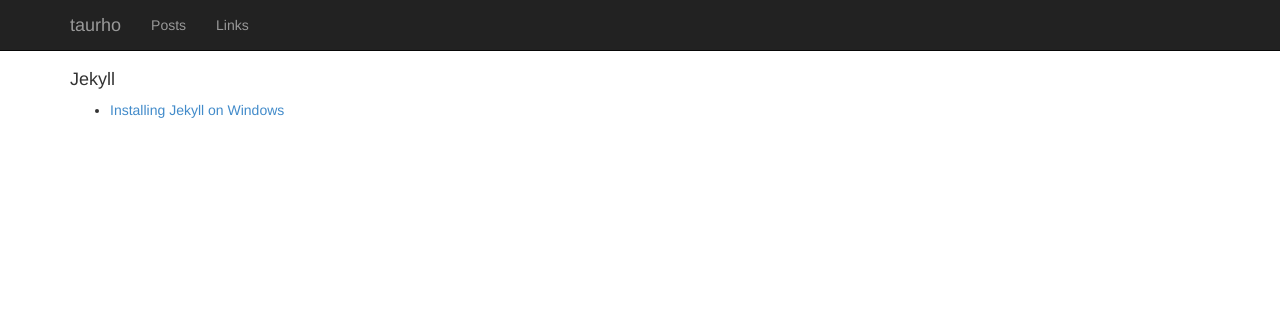
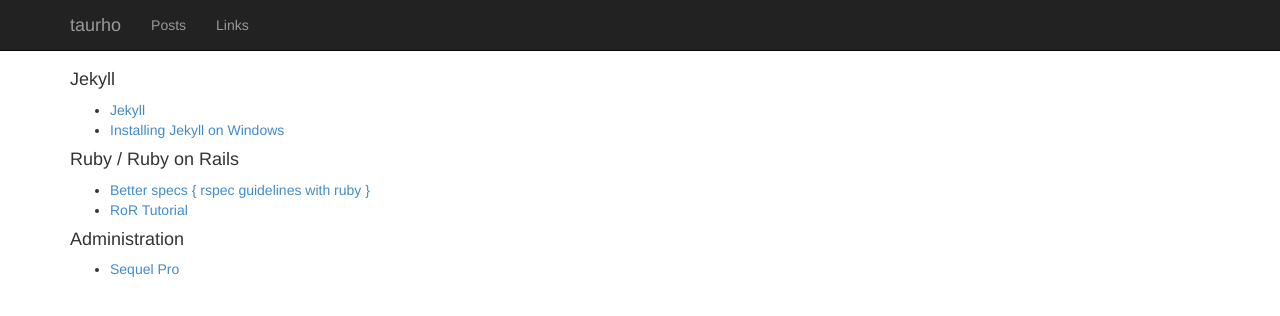
Before and after one commit to taurho/taurho.github.io, a Jekyll site: the page built from links.html, in a window 1280 px wide. Shown: the top 316 px of the page. Built offline with Jekyll 4.4.1, drawn with Linux system fonts in a browser that asks for light colours.

Commit message:
added some links

```diff
--- a/links.html
+++ b/links.html
@@ -4,5 +4,17 @@ layout: default
 
 <h4>Jekyll</h4>
 <ul>
+  <li><a href="http://jekyllrb.com/">Jekyll</a>
   <li><a href="http://www.madhur.co.in/blog/2011/09/01/runningjekyllwindows.html" target="_new">Installing Jekyll on Windows</a>
 </ul>
+
+<h4>Ruby / Ruby on Rails</h4>
+<ul>
+  <li><a href="http://betterspecs.org" target="_new">Better specs { rspec guidelines with ruby }</a></li>
+  <li><a href="http://ruby.railstutorial.org/ruby-on-rails-tutorial-book">RoR Tutorial</a></li>
+</ul>
+
+<h4>Administration</h4>
+<ul>
+  <li><a href="http://www.sequelpro.com/">Sequel Pro</a></li>
+</ul>
```
